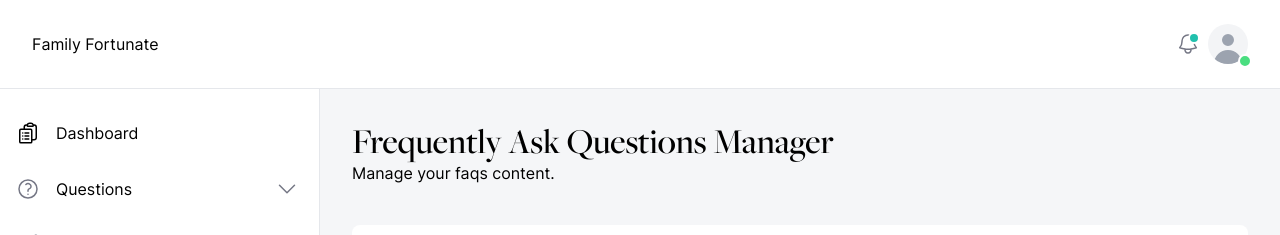
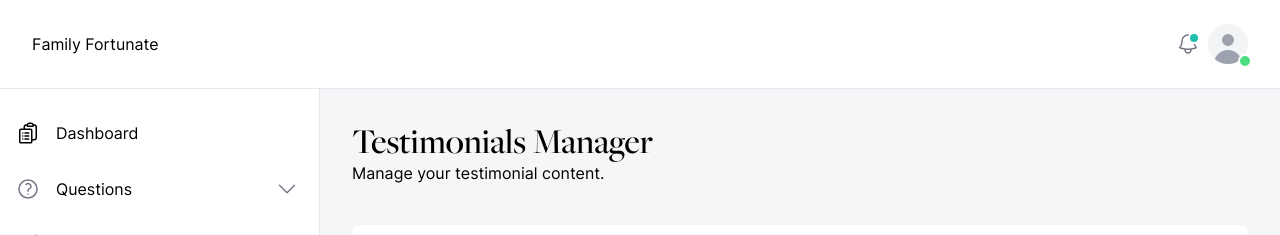
Before and after one commit to atweberlly/familywise, a Next.js app: page /admin/testimonials in a window 1280 px wide. Shown: the top 235 px of the page. Built offline with nearby package versions, Linux system fonts and the light colour scheme; no server answers; the database is empty.

Commit message:
Admin: change headings

```diff
--- a/src/pages/admin/faqs.tsx
+++ b/src/pages/admin/faqs.tsx
@@ -196,9 +196,9 @@ const FAQManager: NextPage = () => {
         <Title>Admin</Title>
         <div>
           <Heading size={3}>Frequently Ask Questions Manager</Heading>
-          <p className="text-base">Manage your faqs content.</p>
+          <p className="text-base">Manage your FAQs content.</p>
           <div className="my-10 text-center">
-            <Title>FAQ Manager</Title>
+            <Title>FAQs Manager</Title>
             <div className="max-w-auto relative overflow-x-auto rounded-lg bg-white p-6">
               <div className="mt-3 flex justify-between">
                 <TextInput
--- a/src/pages/admin/testimonials.tsx
+++ b/src/pages/admin/testimonials.tsx
@@ -173,10 +173,10 @@ const FAQManager: NextPage = () => {
       <AdminLayout>
         <Title>Admin</Title>
         <div>
-          <Heading size={3}>Frequently Ask Questions Manager</Heading>
-          <p className="text-base">Manage your faqs content.</p>
+          <Heading size={3}>Testimonials Manager</Heading>
+          <p className="text-base">Manage your testimonial content.</p>
           <div className="my-10 text-center">
-            <Title>FAQ Manager</Title>
+            <Title>Testimonials Manager</Title>
             <div className="max-w-auto relative overflow-x-auto rounded-lg bg-white p-6">
               <div className="mt-3 flex justify-between">
                 <TextInput
```
